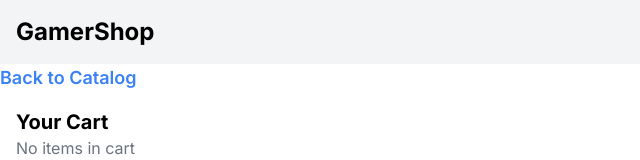
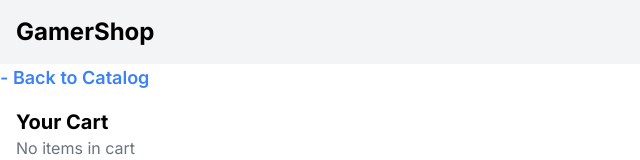
Before and after one commit to dwaxgio/catalog_shopping_cart_react_next_tailwindcss_ts, a Next.js app: page /cart in a window 1280 px wide. Shown: the top 160 px of the page, without its empty margins (0-640 px from the left). Built offline with nearby package versions, Linux system fonts and the light colour scheme.

Commit message:
feat(catalog and cart): navigation buttons, and add to cart adjustments added

```diff
--- a/src/app/cart/page.tsx
+++ b/src/app/cart/page.tsx
@@ -15,7 +15,6 @@ const CartPage = () => {
 
   return (
     <div className="cart">
-      {/* Header */}
       <header className="flex justify-between items-center p-4 bg-gray-100">
         <h1 className="text-2xl font-bold">GamerShop</h1>
       </header>
@@ -23,10 +22,9 @@ const CartPage = () => {
         href="/"
         className="text-blue-500 text-lg font-semibold hover:underline"
       >
-        Back to Catalog
+        - Back to Catalog
       </a>
 
-      {/* Contenido principal */}
       <div className="p-4">
         <h2 className="text-xl font-bold">Your Cart</h2>
         {cart.length === 0 ? (
--- a/src/app/page.tsx
+++ b/src/app/page.tsx
@@ -41,7 +41,6 @@ const CatalogPage = () => {
 
   return (
     <div className="catalog">
-      {/* Header con el enlace al carrito */}
       <header className="flex justify-between items-center p-4 bg-gray-100">
         <h1 className="text-2xl font-bold">GamerShop</h1>
         <a
@@ -52,7 +51,6 @@ const CatalogPage = () => {
         </a>
       </header>
 
-      {/* Contenido principal */}
       <div className="p-4">
         <h2 className="text-xl font-bold">Top Sellers</h2>
         <select
```
